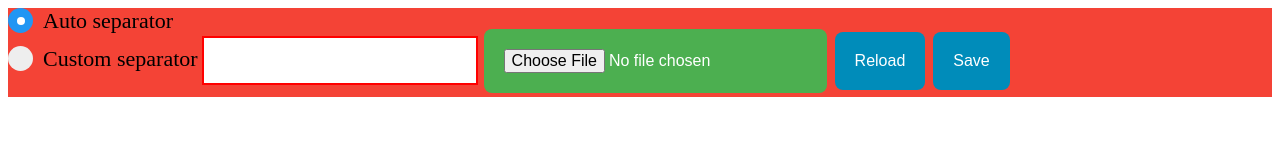
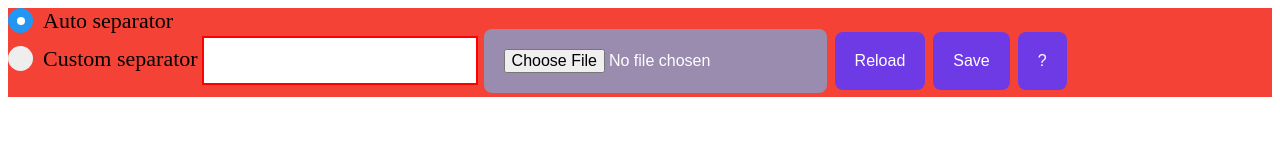
Before and after one commit to AHeraldOfTheNewAge/BP-CAT-CSV-VIEWER-EDITOR-in-browser-app-, a plain HTML site: page index.html in a window 1280 px wide. Drawn offline with Linux system fonts and the light colour scheme.

Commit message:
changed some colors

```diff
--- a/index.html
+++ b/index.html
@@ -29,7 +29,7 @@
 
     <button class="buton_action" onclick="reload()">Reload</button>
     <button class="buton_action" onclick="display_save_form()">Save</button>
-
+    <button class="buton_action" onclick="alert('Instructiuni!');">?</button>
 </div>
 
   <div id="save_form" style="display:none;" class="">
--- a/style.css
+++ b/style.css
@@ -31,7 +31,7 @@
   cursor: pointer;
 }
 
-/* Create a custom radio button */
+/*  custom radio button */
 .checkmark {
   position: absolute;
   top: 0;
@@ -93,7 +93,7 @@
   padding-top: 12px;
   padding-bottom: 12px;
   text-align: left;
-  background-color: #4CAF50;
+  background-color: #6e3ae6;
   color: white;
 }
 
@@ -106,7 +106,7 @@
 
   .buton_upload
   {
-      background-color: #4CAF50;
+      background-color:  #998cae;
       border: none;
       color: white;
       padding: 20px;
@@ -121,7 +121,7 @@
 
 .buton_action
   {
-    background-color: #008CBA;
+    background-color: #6e3ae6;
       border: none;
       color: white;
       padding: 20px;
```
